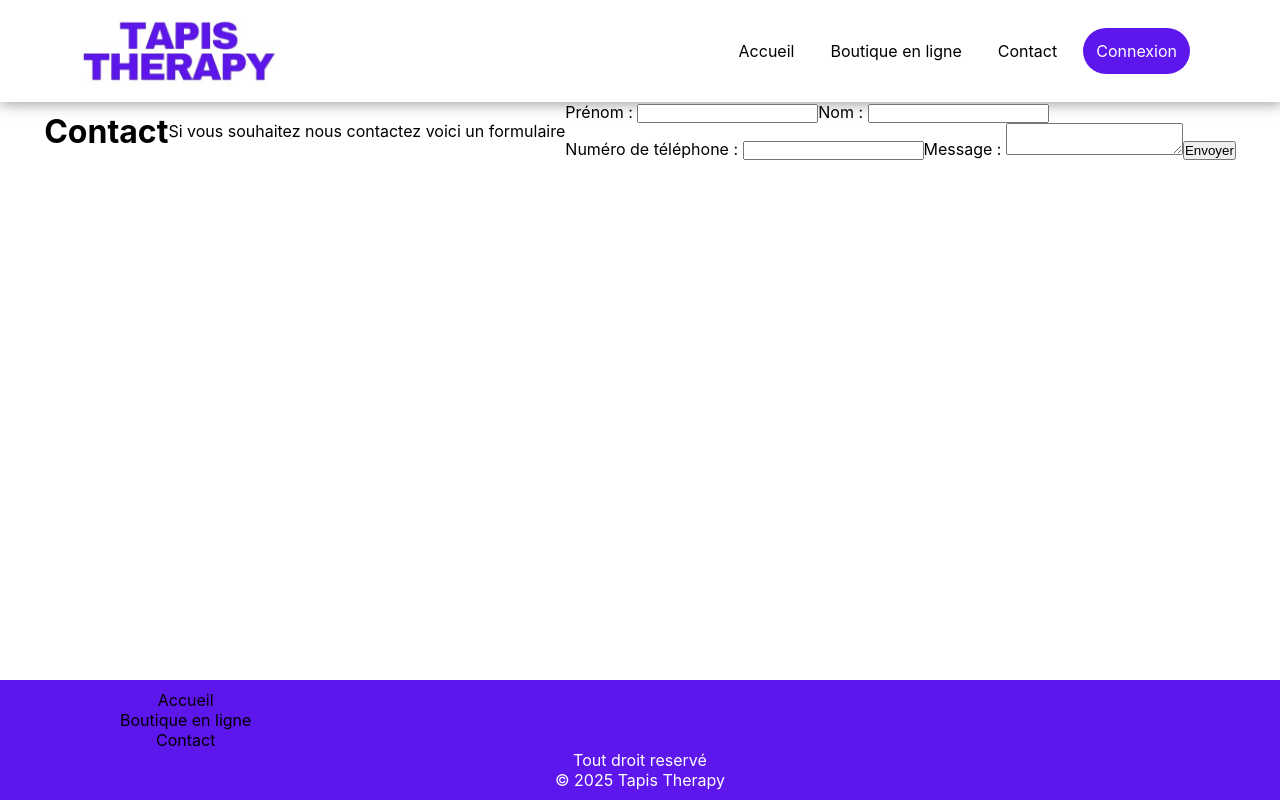
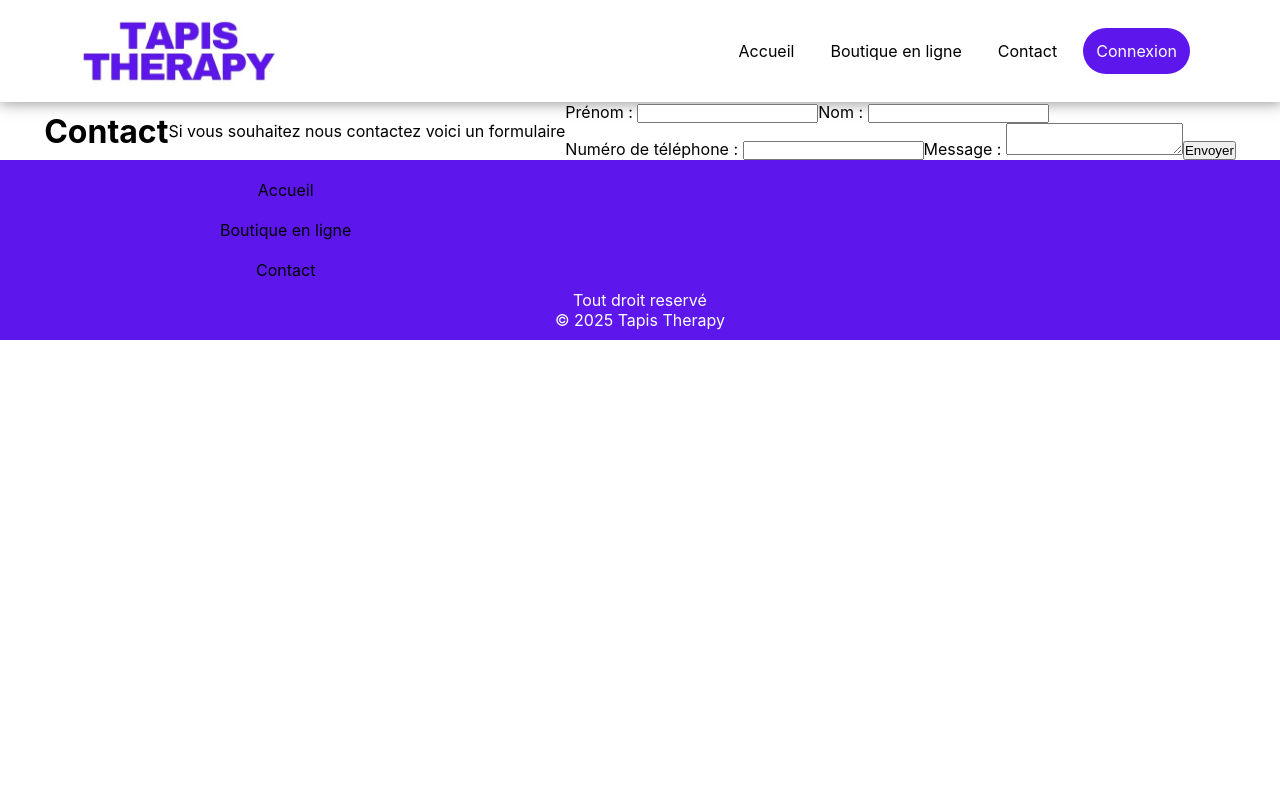
Before and after one commit to louthomas94/e-commerce, a React (Create React App) app: page /contact in a window 1280 px wide. Built offline with nearby package versions, Linux system fonts and the light colour scheme.

Commit message:
Fixing footer with size

```diff
--- a/src/components/Footer.jsx
+++ b/src/components/Footer.jsx
@@ -6,8 +6,8 @@ const Footer = () => {
     <footer>
       <nav>
         <li>
-          <a href="/">Accueil</a> <br />
-          <a href="/boutique">Boutique en ligne</a> <br />
+          <a href="/">Accueil</a>
+          <a href="/boutique">Boutique en ligne</a>
           <a href="/contact">Contact</a>
         </li>
       </nav>
--- a/src/styles/components/footer.css
+++ b/src/styles/components/footer.css
@@ -3,15 +3,20 @@ footer {
     color: white;
     text-align: center;
     padding: 10px;
-    position: absolute;
-    bottom: 0;
     width: 100%;
 }
 
 footer nav {
+    list-style: none;
+}
+
+footer nav li {
     display: flex;
-    padding-left: 100px;
-    list-style: none;
+    flex-direction: column;
+    justify-content: start;
+    height: fit-content;
+    width: fit-content;
+    padding-left: 200px;
 }
 
 footer nav a {
```
